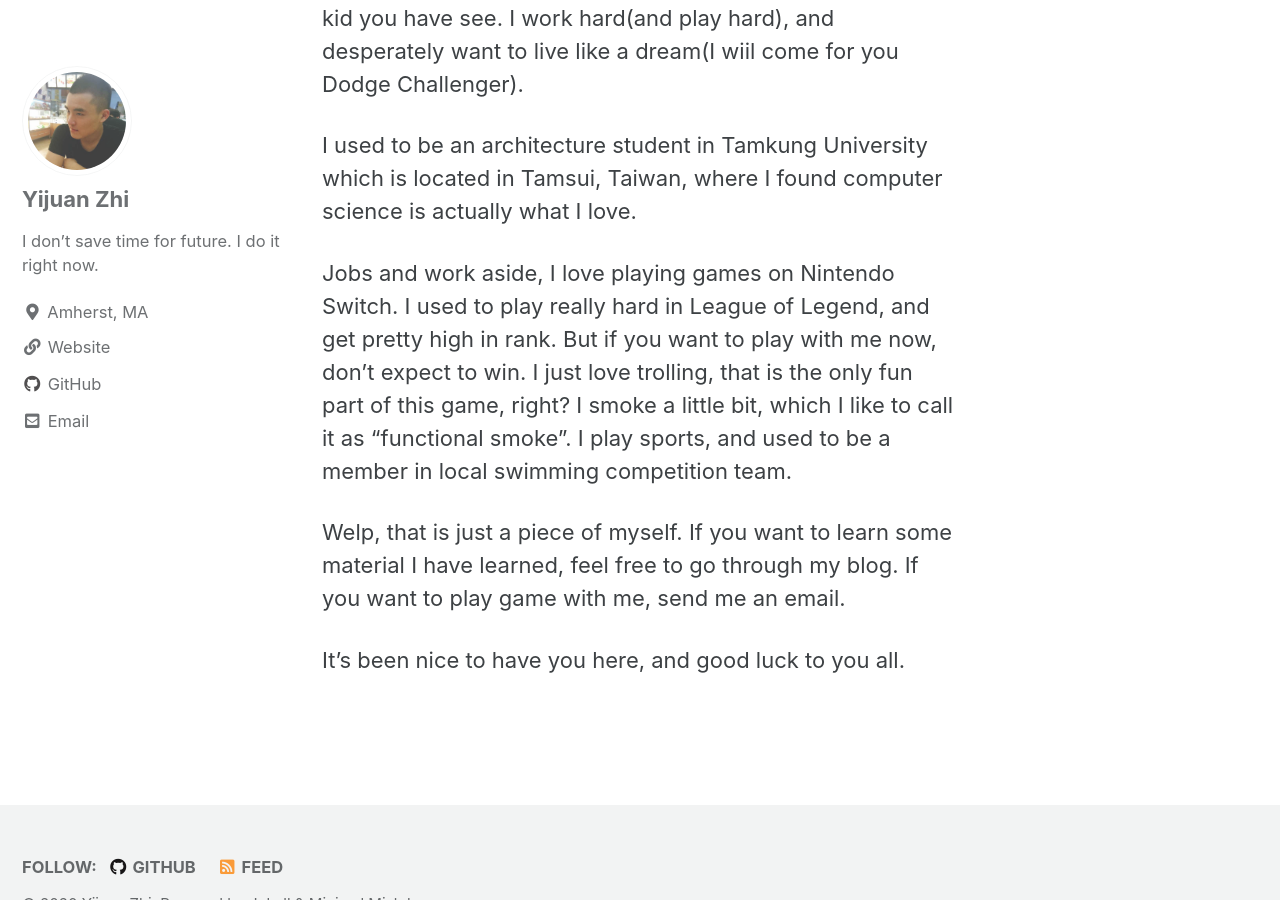
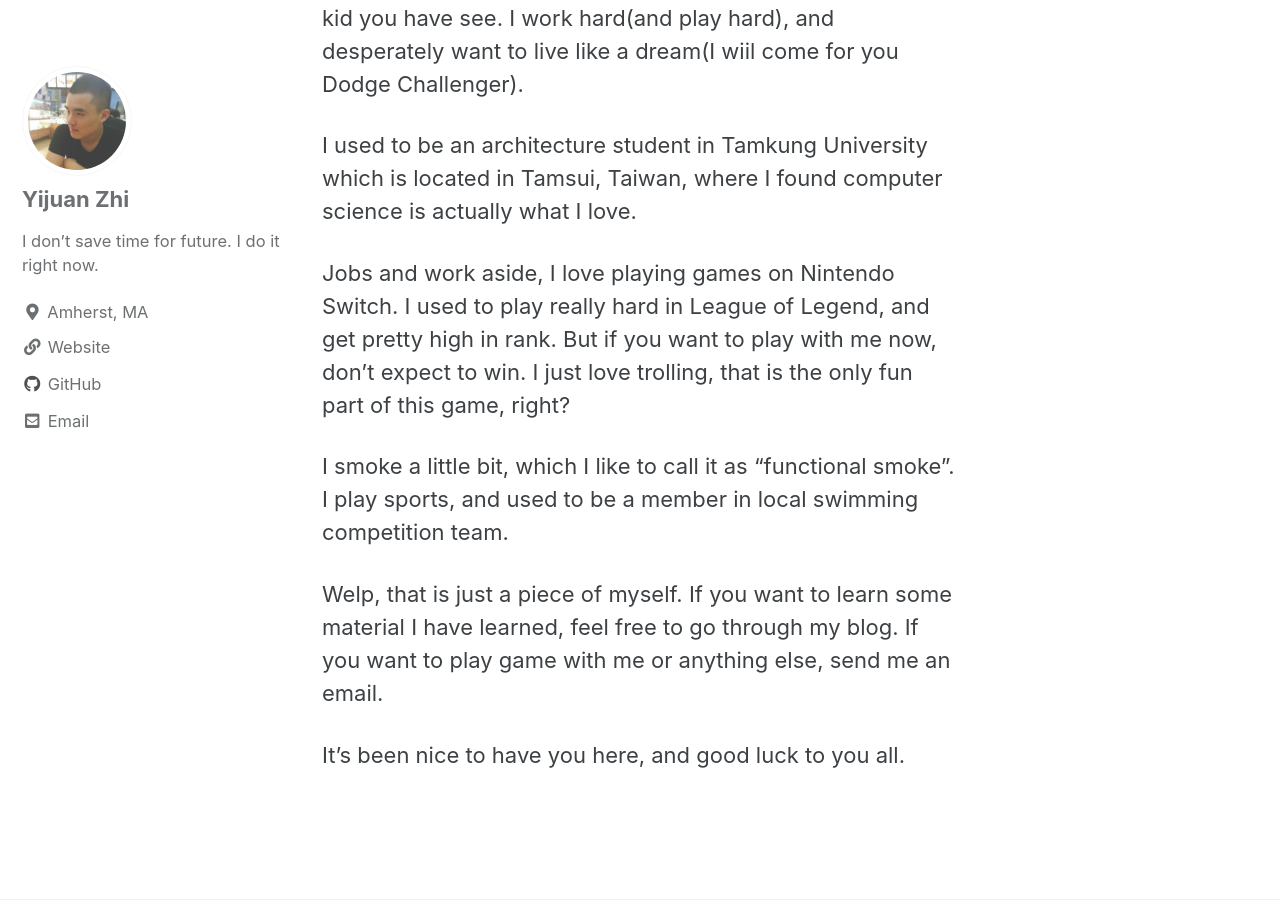
Before and after one commit to ZakaryZ/github-page-draft, a Jekyll site: the page built from _pages/about.md, in a window 1280 px wide and 900 px high, scrolled down 935 px. Built offline with Jekyll 4.4.1, drawn with Linux system fonts in a browser that asks for light colours; cached includes are drawn as plain includes.

Commit message:
add details to about me

```diff
--- a/_pages/about.md
+++ b/_pages/about.md
@@ -17,8 +17,10 @@
 
 I used to be an architecture student in Tamkung University which is located in Tamsui, Taiwan, where I found computer science is actually what I love.
 
-Jobs and work aside, I love playing games on Nintendo Switch. I used to play really hard in League of Legend, and get pretty high in rank. But if you want to play with me now, don't expect to win. I just love trolling, that is the only fun part of this game, right? I smoke a little bit, which I like to call it as "functional smoke". I play sports, and used to be a member in local swimming competition team.
+Jobs and work aside, I love playing games on Nintendo Switch. I used to play really hard in League of Legend, and get pretty high in rank. But if you want to play with me now, don't expect to win. I just love trolling, that is the only fun part of this game, right?
 
-Welp, that is just a piece of myself. If you want to learn some material I have learned, feel free to go through my blog. If you want to play game with me, send me an email.
+I smoke a little bit, which I like to call it as "functional smoke". I play sports, and used to be a member in local swimming competition team.
+
+Welp, that is just a piece of myself. If you want to learn some material I have learned, feel free to go through my blog. If you want to play game with me or anything else, send me an email.
 
 It's been nice to have you here, and good luck to you all.
```
